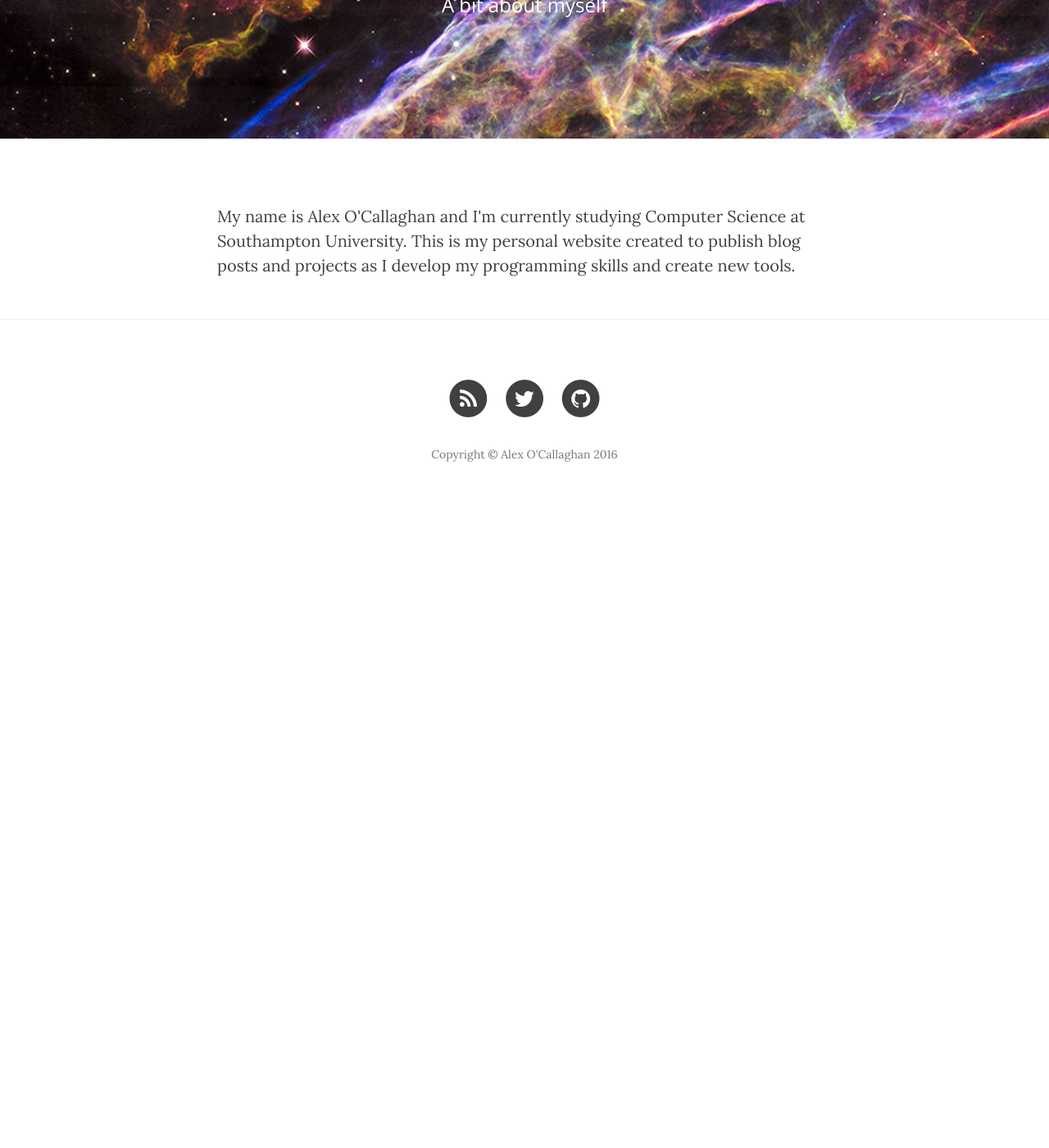
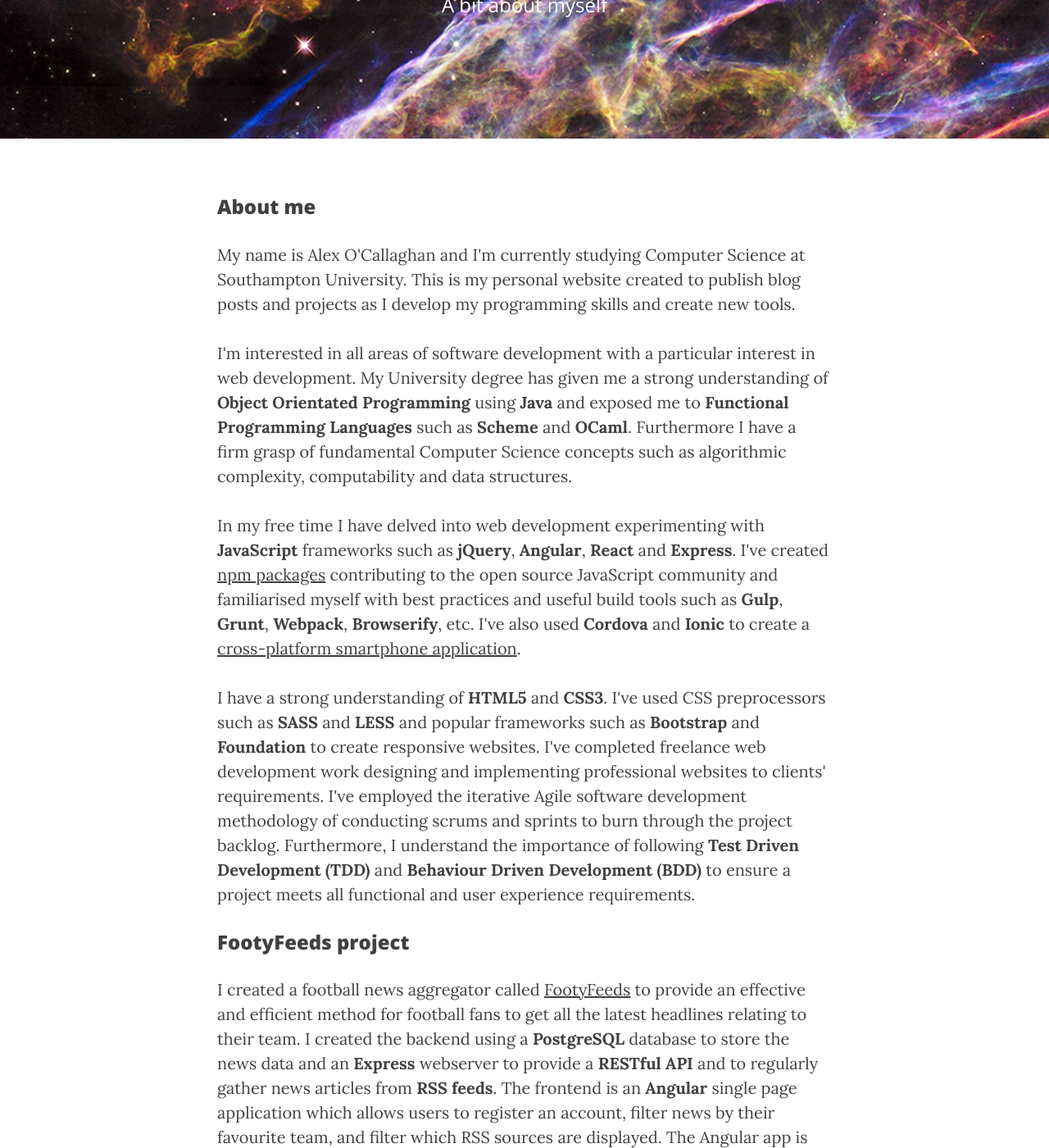
Before and after one commit to awocallaghan/no-async-css, a Jekyll site: the page built from about.html, in a window 1280 px wide and 1400 px high, scrolled down 279 px. Shown: the whole window at 82% size. Built offline with Jekyll 4.4.1, drawn with Linux system fonts in a browser that asks for light colours; nearby versions of some CDN libraries; before the commit the page ends 909 px from its top, so only the background shows below that; some of the changed text lies outside the part shown.

Commit message:
Added rss-combiner project, added to about page

```diff
--- a/_config.yml
+++ b/_config.yml
@@ -10,6 +10,7 @@
 facebook_username:
 
 # Build settings
+gems: ['jekyll-paginate']
 markdown: kramdown
 highlighter: pygments
 permalink: pretty
--- a/about.html
+++ b/about.html
@@ -5,4 +5,71 @@
 header-img: "img/home-bg.jpg"
 ---
 
-<p>My name is Alex O'Callaghan and I'm currently studying Computer Science at Southampton University. This is my personal website created to publish blog posts and projects as I develop my programming skills and create new tools.</p>
+<h3>About me</h3>
+
+<p>
+  My name is Alex O'Callaghan and I'm currently studying Computer Science at
+  Southampton University. This is my personal website created to publish blog
+  posts and projects as I develop my programming skills and create new tools.
+</p>
+
+<p>
+  I'm interested in all areas of software development with a particular interest
+  in web development. My University degree has given me a strong understanding of
+  <strong>Object Orientated Programming</strong> using <strong>Java</strong> and
+  exposed me to <strong>Functional Programming Languages</strong> such as
+  <strong>Scheme</strong> and <strong>OCaml</strong>. Furthermore I have a firm
+  grasp of fundamental Computer Science concepts such as algorithmic complexity,
+  computability and data structures.
+</p>
+
+<p>
+  In my free time I have delved into web development experimenting with
+  <strong>JavaScript</strong> frameworks such as <strong>jQuery</strong>,
+  <strong>Angular</strong>, <strong>React</strong> and <strong>Express</strong>.
+  I've created
+  <a href="https://www.npmjs.com/~awocallaghan" target="_blank">npm packages</a>
+  contributing to the open source JavaScript community and familiarised myself
+  with best practices and useful build tools such as <strong>Gulp</strong>,
+  <strong>Grunt</strong>, <strong>Webpack</strong>, <strong>Browserify</strong>, etc.
+  I've also used <strong>Cordova</strong> and
+  <strong>Ionic</strong> to create a
+  <a href="https://github.com/awocallaghan/todo-ionic" target="_blank">cross-platform smartphone application</a>.
+</p>
+
+<p>
+  I have a strong understanding of <strong>HTML5</strong> and <strong>CSS3</strong>.
+  I've used CSS preprocessors such as <strong>SASS</strong> and <strong>LESS</strong>
+  and popular frameworks such as <strong>Bootstrap</strong> and <strong>Foundation</strong>
+  to create responsive websites. I've completed freelance web development work
+  designing and implementing professional websites to clients' requirements.
+  I've employed the iterative Agile software development methodology of conducting
+  scrums and sprints to burn through the project backlog. Furthermore, I understand
+  the importance of following <strong>Test Driven Development (TDD)</strong>
+  and <strong>Behaviour Driven Development (BDD)</strong> to ensure a project
+  meets all functional and user experience requirements.
+</p>
+
+<h3>FootyFeeds project</h3>
+
+<p>
+  I created a football news aggregator called
+  <a href="http://footyfeeds.co.uk" target="_blank">FootyFeeds</a>
+  to provide an effective and efficient method for football fans to get all the
+  latest headlines relating to their team. I created the backend using a
+  <strong>PostgreSQL</strong> database to store the news data and an
+  <strong>Express</strong> webserver to provide a <strong>RESTful API</strong>
+  and to regularly gather news articles from <strong>RSS feeds</strong>.
+  The frontend is an <strong>Angular</strong> single page application which
+  allows users to register an account, filter news by their favourite team,
+  and filter which RSS sources are displayed. The Angular app is open source and
+  you can get the code on
+  <a href="https://github.com/awocallaghan/footyfeeds-angular" target="_blank">GitHub</a>.
+  I also created social media accounts to help promote the website:
+  <a href="https://twitter.com/footyfeeds" target="_blank">Twitter</a>,
+  <a href="https://facebook.com/footyfeeds" target="_blank">Facebook</a>, and
+  <a href="https://google.com/+footyfeedsnet" target="_blank">Google+</a>.
+  I also used <strong>Google Analytics</strong> to track visitor activity and
+  researched <strong>Search Engine Optimisation (SEO)</strong> techniques
+  ensuring the address was registered with Google, Bing, Yahoo, etc.
+</p>
```
Also changed, not shown: index.html (+10 -0 lines), projects.html (+21 -2 lines).
